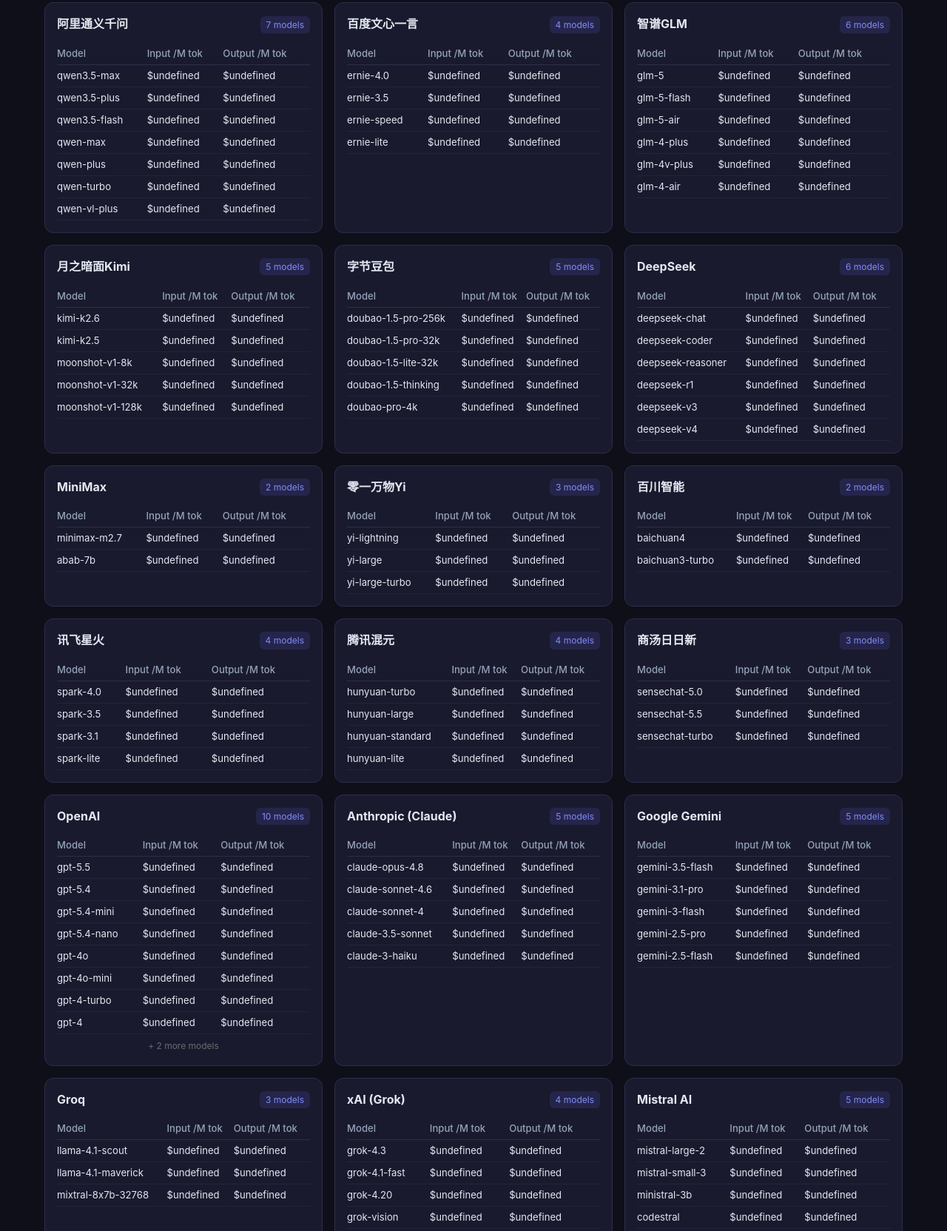
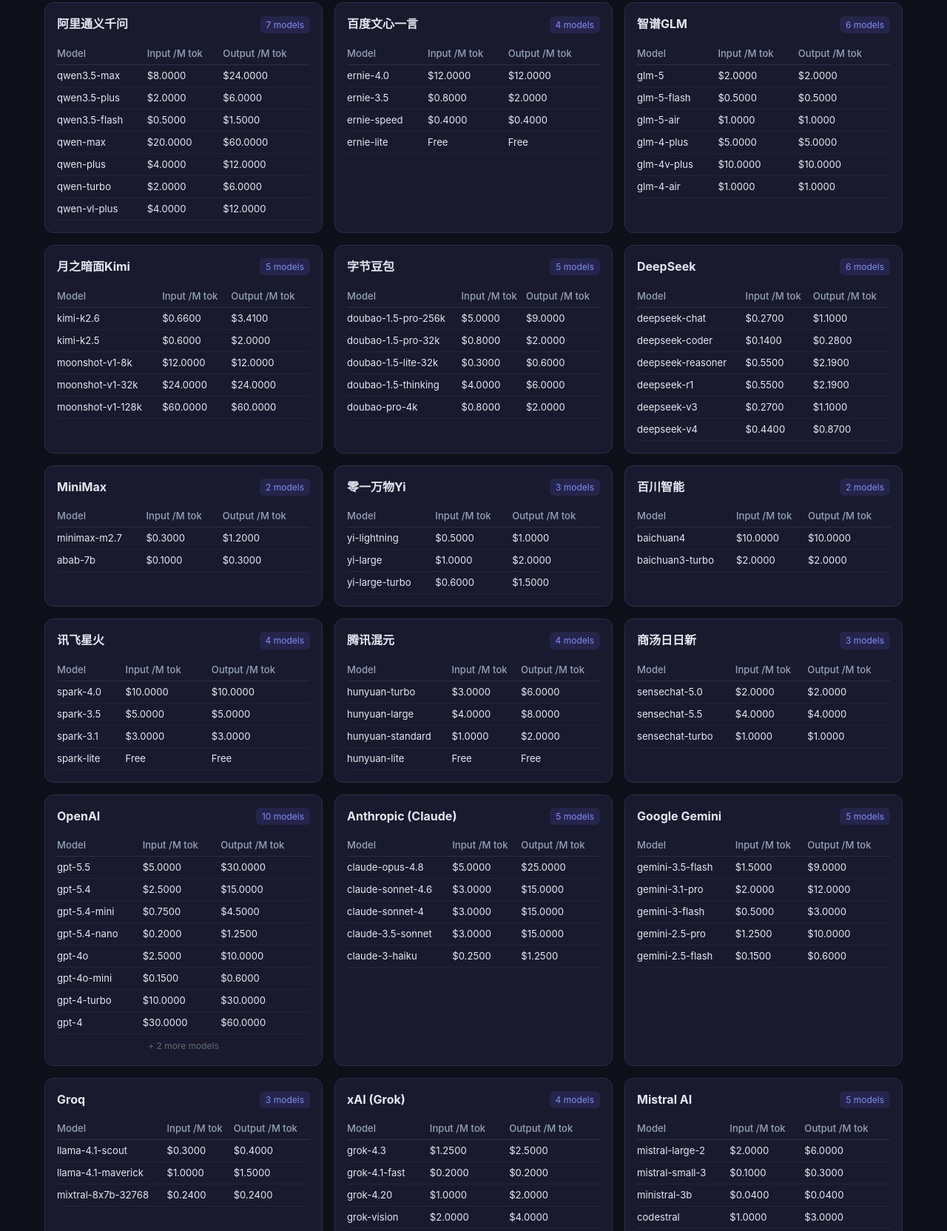
Before and after one commit to lijustin655/token-tracker-landing, a plain HTML site: page pricing.html in a window 1280 px wide. Shown: the part 316-1980 px from the top of the page at 74% size. Drawn offline with Linux system fonts and the light colour scheme.

Commit message:
Fix pricing page: correct price field access

```diff
--- a/pricing.html
+++ b/pricing.html
@@ -50,13 +50,13 @@
       </div>
       <table>
         <tr><th>Model</th><th>Input /M tok</th><th>Output /M tok</th></tr>
-        <tr><td>qwen3.5-max</td><td>$undefined</td><td>$undefined</td></tr>
-<tr><td>qwen3.5-plus</td><td>$undefined</td><td>$undefined</td></tr>
-<tr><td>qwen3.5-flash</td><td>$undefined</td><td>$undefined</td></tr>
-<tr><td>qwen-max</td><td>$undefined</td><td>$undefined</td></tr>
-<tr><td>qwen-plus</td><td>$undefined</td><td>$undefined</td></tr>
-<tr><td>qwen-turbo</td><td>$undefined</td><td>$undefined</td></tr>
-<tr><td>qwen-vl-plus</td><td>$undefined</td><td>$undefined</td></tr>
+        <tr><td>qwen3.5-max</td><td>$8.0000</td><td>$24.0000</td></tr>
+<tr><td>qwen3.5-plus</td><td>$2.0000</td><td>$6.0000</td></tr>
+<tr><td>qwen3.5-flash</td><td>$0.5000</td><td>$1.5000</td></tr>
+<tr><td>qwen-max</td><td>$20.0000</td><td>$60.0000</td></tr>
+<tr><td>qwen-plus</td><td>$4.0000</td><td>$12.0000</td></tr>
+<tr><td>qwen-turbo</td><td>$2.0000</td><td>$6.0000</td></tr>
+<tr><td>qwen-vl-plus</td><td>$4.0000</td><td>$12.0000</td></tr>
       </table>
 
     </div>
@@ -67,10 +67,10 @@
       </div>
       <table>
         <tr><th>Model</th><th>Input /M tok</th><th>Output /M tok</th></tr>
-        <tr><td>ernie-4.0</td><td>$undefined</td><td>$undefined</td></tr>
-<tr><td>ernie-3.5</td><td>$undefined</td><td>$undefined</td></tr>
-<tr><td>ernie-speed</td><td>$undefined</td><td>$undefined</td></tr>
-<tr><td>ernie-lite</td><td>$undefined</td><td>$undefined</td></tr>
+        <tr><td>ernie-4.0</td><td>$12.0000</td><td>$12.0000</td></tr>
+<tr><td>ernie-3.5</td><td>$0.8000</td><td>$2.0000</td></tr>
+<tr><td>ernie-speed</td><td>$0.4000</td><td>$0.4000</td></tr>
+<tr><td>ernie-lite</td><td>Free</td><td>Free</td></tr>
       </table>
 
     </div>
@@ -81,12 +81,12 @@
       </div>
       <table>
         <tr><th>Model</th><th>Input /M tok</th><th>Output /M tok</th></tr>
-        <tr><td>glm-5</td><td>$undefined</td><td>$undefined</td></tr>
-<tr><td>glm-5-flash</td><td>$undefined</td><td>$undefined</td></tr>
-<tr><td>glm-5-air</td><td>$undefined</td><td>$undefined</td></tr>
-<tr><td>glm-4-plus</td><td>$undefined</td><td>$undefined</td></tr>
-<tr><td>glm-4v-plus</td><td>$undefined</td><td>$undefined</td></tr>
-<tr><td>glm-4-air</td><td>$undefined</td><td>$undefined</td></tr>
+        <tr><td>glm-5</td><td>$2.0000</td><td>$2.0000</td></tr>
+<tr><td>glm-5-flash</td><td>$0.5000</td><td>$0.5000</td></tr>
+<tr><td>glm-5-air</td><td>$1.0000</td><td>$1.0000</td></tr>
+<tr><td>glm-4-plus</td><td>$5.0000</td><td>$5.0000</td></tr>
+<tr><td>glm-4v-plus</td><td>$10.0000</td><td>$10.0000</td></tr>
+<tr><td>glm-4-air</td><td>$1.0000</td><td>$1.0000</td></tr>
       </table>
 
     </div>
@@ -97,11 +97,11 @@
       </div>
       <table>
         <tr><th>Model</th><th>Input /M tok</th><th>Output /M tok</th></tr>
-        <tr><td>kimi-k2.6</td><td>$undefined</td><td>$undefined</td></tr>
-<tr><td>kimi-k2.5</td><td>$undefined</td><td>$undefined</td></tr>
-<tr><td>moonshot-v1-8k</td><td>$undefined</td><td>$undefined</td></tr>
-<tr><td>moonshot-v1-32k</td><td>$undefined</td><td>$undefined</td></tr>
-<tr><td>moonshot-v1-128k</td><td>$undefined</td><td>$undefined</td></tr>
+        <tr><td>kimi-k2.6</td><td>$0.6600</td><td>$3.4100</td></tr>
+<tr><td>kimi-k2.5</td><td>$0.6000</td><td>$2.0000</td></tr>
+<tr><td>moonshot-v1-8k</td><td>$12.0000</td><td>$12.0000</td></tr>
+<tr><td>moonshot-v1-32k</td><td>$24.0000</td><td>$24.0000</td></tr>
+<tr><td>moonshot-v1-128k</td><td>$60.0000</td><td>$60.0000</td></tr>
       </table>
 
     </div>
@@ -112,11 +112,11 @@
       </div>
       <table>
         <tr><th>Model</th><th>Input /M tok</th><th>Output /M tok</th></tr>
-        <tr><td>doubao-1.5-pro-256k</td><td>$undefined</td><td>$undefined</td></tr>
-<tr><td>doubao-1.5-pro-32k</td><td>$undefined</td><td>$undefined</td></tr>
-<tr><td>doubao-1.5-lite-32k</td><td>$undefined</td><td>$undefined</td></tr>
-<tr><td>doubao-1.5-thinking</td><td>$undefined</td><td>$undefined</td></tr>
-<tr><td>doubao-pro-4k</td><td>$undefined</td><td>$undefined</td></tr>
+        <tr><td>doubao-1.5-pro-256k</td><td>$5.0000</td><td>$9.0000</td></tr>
+<tr><td>doubao-1.5-pro-32k</td><td>$0.8000</td><td>$2.0000</td></tr>
+<tr><td>doubao-1.5-lite-32k</td><td>$0.3000</td><td>$0.6000</td></tr>
+<tr><td>doubao-1.5-thinking</td><td>$4.0000</td><td>$6.0000</td></tr>
+<tr><td>doubao-pro-4k</td><td>$0.8000</td><td>$2.0000</td></tr>
       </table>
 
     </div>
@@ -127,12 +127,12 @@
       </div>
       <table>
         <tr><th>Model</th><th>Input /M tok</th><th>Output /M tok</th></tr>
-        <tr><td>deepseek-chat</td><td>$undefined</td><td>$undefined</td></tr>
-<tr><td>deepseek-coder</td><td>$undefined</td><td>$undefined</td></tr>
-<tr><td>deepseek-reasoner</td><td>$undefined</td><td>$undefined</td></tr>
-<tr><td>deepseek-r1</td><td>$undefined</td><td>$undefined</td></tr>
-<tr><td>deepseek-v3</td><td>$undefined</td><td>$undefined</td></tr>
-<tr><td>deepseek-v4</td><td>$undefined</td><td>$undefined</td></tr>
+        <tr><td>deepseek-chat</td><td>$0.2700</td><td>$1.1000</td></tr>
+<tr><td>deepseek-coder</td><td>$0.1400</td><td>$0.2800</td></tr>
+<tr><td>deepseek-reasoner</td><td>$0.5500</td><td>$2.1900</td></tr>
+<tr><td>deepseek-r1</td><td>$0.5500</td><td>$2.1900</td></tr>
+<tr><td>deepseek-v3</td><td>$0.2700</td><td>$1.1000</td></tr>
+<tr><td>deepseek-v4</td><td>$0.4400</td><td>$0.8700</td></tr>
       </table>
 
     </div>
@@ -143,8 +143,8 @@
       </div>
       <table>
         <tr><th>Model</th><th>Input /M tok</th><th>Output /M tok</th></tr>
-        <tr><td>minimax-m2.7</td><td>$undefined</td><td>$undefined</td></tr>
-<tr><td>abab-7b</td><td>$undefined</td><td>$undefined</td></tr>
+        <tr><td>minimax-m2.7</td><td>$0.3000</td><td>$1.2000</td></tr>
+<tr><td>abab-7b</td><td>$0.1000</td><td>$0.3000</td></tr>
       </table>
 
     </div>
@@ -155,9 +155,9 @@
       </div>
       <table>
         <tr><th>Model</th><th>Input /M tok</th><th>Output /M tok</th></tr>
-        <tr><td>yi-lightning</td><td>$undefined</td><td>$undefined</td></tr>
-<tr><td>yi-large</td><td>$undefined</td><td>$undefined</td></tr>
-<tr><td>yi-large-turbo</td><td>$undefined</td><td>$undefined</td></tr>
+        <tr><td>yi-lightning</td><td>$0.5000</td><td>$1.0000</td></tr>
+<tr><td>yi-large</td><td>$1.0000</td><td>$2.0000</td></tr>
+<tr><td>yi-large-turbo</td><td>$0.6000</td><td>$1.5000</td></tr>
       </table>
 
     </div>
@@ -168,8 +168,8 @@
       </div>
       <table>
         <tr><th>Model</th><th>Input /M tok</th><th>Output /M tok</th></tr>
-        <tr><td>baichuan4</td><td>$undefined</td><td>$undefined</td></tr>
-<tr><td>baichuan3-turbo</td><td>$undefined</td><td>$undefined</td></tr>
+        <tr><td>baichuan4</td><td>$10.0000</td><td>$10.0000</td></tr>
+<tr><td>baichuan3-turbo</td><td>$2.0000</td><td>$2.0000</td></tr>
       </table>
 
     </div>
@@ -180,10 +180,10 @@
       </div>
       <table>
         <tr><th>Model</th><th>Input /M tok</th><th>Output /M tok</th></tr>
-        <tr><td>spark-4.0</td><td>$undefined</td><td>$undefined</td></tr>
-<tr><td>spark-3.5</td><td>$undefined</td><td>$undefined</td></tr>
-<tr><td>spark-3.1</td><td>$undefined</td><td>$undefined</td></tr>
-<tr><td>spark-lite</td><td>$undefined</td><td>$undefined</td></tr>
+        <tr><td>spark-4.0</td><td>$10.0000</td><td>$10.0000</td></tr>
+<tr><td>spark-3.5</td><td>$5.0000</td><td>$5.0000</td></tr>
+<tr><td>spark-3.1</td><td>$3.0000</td><td>$3.0000</td></tr>
+<tr><td>spark-lite</td><td>Free</td><td>Free</td></tr>
       </table>
 
     </div>
@@ -194,10 +194,10 @@
       </div>
       <table>
         <tr><th>Model</th><th>Input /M tok</th><th>Output /M tok</th></tr>
-        <tr><td>hunyuan-turbo</td><td>$undefined</td><td>$undefined</td></tr>
-<tr><td>hunyuan-large</td><td>$undefined</td><td>$undefined</td></tr>
-<tr><td>hunyuan-standard</td><td>$undefined</td><td>$undefined</td></tr>
-<tr><td>hunyuan-lite</td><td>$undefined</td><td>$undefined</td></tr>
+        <tr><td>hunyuan-turbo</td><td>$3.0000</td><td>$6.0000</td></tr>
+<tr><td>hunyuan-large</td><td>$4.0000</td><td>$8.0000</td></tr>
+<tr><td>hunyuan-standard</td><td>$1.0000</td><td>$2.0000</td></tr>
+<tr><td>hunyuan-lite</td><td>Free</td><td>Free</td></tr>
       </table>
 
     </div>
@@ -208,9 +208,9 @@
       </div>
       <table>
         <tr><th>Model</th><th>Input /M tok</th><th>Output /M tok</th></tr>
-        <tr><td>sensechat-5.0</td><td>$undefined</td><td>$undefined</td></tr>
-<tr><td>sensechat-5.5</td><td>$undefined</td><td>$undefined</td></tr>
-<tr><td>sensechat-turbo</td><td>$undefined</td><td>$undefined</td></tr>
+        <tr><td>sensechat-5.0</td><td>$2.0000</td><td>$2.0000</td></tr>
+<tr><td>sensechat-5.5</td><td>$4.0000</td><td>$4.0000</td></tr>
+<tr><td>sensechat-turbo</td><td>$1.0000</td><td>$1.0000</td></tr>
       </table>
 
     </div>
@@ -221,14 +221,14 @@
       </div>
       <table>
         <tr><th>Model</th><th>Input /M tok</th><th>Output /M tok</th></tr>
-        <tr><td>gpt-5.5</td><td>$undefined</td><td>$undefined</td></tr>
-<tr><td>gpt-5.4</td><td>$undefined</td><td>$undefined</td></tr>
-<tr><td>gpt-5.4-mini</td><td>$undefined</td><td>$undefined</td></tr>
-<tr><td>gpt-5.4-nano</td><td>$undefined</td><td>$undefined</td></tr>
-<tr><td>gpt-4o</td><td>$undefined</td><td>$undefined</td></tr>
-<tr><td>gpt-4o-mini</td><td>$undefined</td><td>$undefined</td></tr>
-<tr><td>gpt-4-turbo</td><td>$undefined</td><td>$undefined</td></tr>
-<tr><td>gpt-4</td><td>$undefined</td><td>$undefined</td></tr>
+        <tr><td>gpt-5.5</td><td>$5.0000</td><td>$30.0000</td></tr>
+<tr><td>gpt-5.4</td><td>$2.5000</td><td>$15.0000</td></tr>
+<tr><td>gpt-5.4-mini</td><td>$0.7500</td><td>$4.5000</td></tr>
+<tr><td>gpt-5.4-nano</td><td>$0.2000</td><td>$1.2500</td></tr>
+<tr><td>gpt-4o</td><td>$2.5000</td><td>$10.0000</td></tr>
+<tr><td>gpt-4o-mini</td><td>$0.1500</td><td>$0.6000</td></tr>
+<tr><td>gpt-4-turbo</td><td>$10.0000</td><td>$30.0000</td></tr>
+<tr><td>gpt-4</td><td>$30.0000</td><td>$60.0000</td></tr>
       </table>
       <p class="more">+ 2 more models</p>
     </div>
@@ -239,11 +239,11 @@
       </div>
       <table>
         <tr><th>Model</th><th>Input /M tok</th><th>Output /M tok</th></tr>
-        <tr><td>claude-opus-4.8</td><td>$undefined</td><td>$undefined</td></tr>
-<tr><td>claude-sonnet-4.6</td><td>$undefined</td><td>$undefined</td></tr>
-<tr><td>claude-sonnet-4</td><td>$undefined</td><td>$undefined</td></tr>
-<tr><td>claude-3.5-sonnet</td><td>$undefined</td><td>$undefined</td></tr>
-<tr><td>claude-3-haiku</td><td>$undefined</td><td>$undefined</td></tr>
+        <tr><td>claude-opus-4.8</td><td>$5.0000</td><td>$25.0000</td></tr>
+<tr><td>claude-sonnet-4.6</td><td>$3.0000</td><td>$15.0000</td></tr>
+<tr><td>claude-sonnet-4</td><td>$3.0000</td><td>$15.0000</td></tr>
+<tr><td>claude-3.5-sonnet</td><td>$3.0000</td><td>$15.0000</td></tr>
+<tr><td>claude-3-haiku</td><td>$0.2500</td><td>$1.2500</td></tr>
       </table>
 
     </div>
@@ -254,11 +254,11 @@
       </div>
       <table>
         <tr><th>Model</th><th>Input /M tok</th><th>Output /M tok</th></tr>
-        <tr><td>gemini-3.5-flash</td><td>$undefined</td><td>$undefined</td></tr>
-<tr><td>gemini-3.1-pro</td><td>$undefined</td><td>$undefined</td></tr>
-<tr><td>gemini-3-flash</td><td>$undefined</td><td>$undefined</td></tr>
-<tr><td>gemini-2.5-pro</td><td>$undefined</td><td>$undefined</td></tr>
-<tr><td>gemini-2.5-flash</td><td>$undefined</td><td>$undefined</td></tr>
+        <tr><td>gemini-3.5-flash</td><td>$1.5000</td><td>$9.0000</td></tr>
+<tr><td>gemini-3.1-pro</td><td>$2.0000</td><td>$12.0000</td></tr>
+<tr><td>gemini-3-flash</td><td>$0.5000</td><td>$3.0000</td></tr>
+<tr><td>gemini-2.5-pro</td><td>$1.2500</td><td>$10.0000</td></tr>
+<tr><td>gemini-2.5-flash</td><td>$0.1500</td><td>$0.6000</td></tr>
       </table>
 
     </div>
@@ -269,9 +269,9 @@
       </div>
       <table>
         <tr><th>Model</th><th>Input /M tok</th><th>Output /M tok</th></tr>
-        <tr><td>llama-4.1-scout</td><td>$undefined</td><td>$undefined</td></tr>
-<tr><td>llama-4.1-maverick</td><td>$undefined</td><td>$undefined</td></tr>
-<tr><td>mixtral-8x7b-32768</td><td>$undefined</td><td>$undefined</td></tr>
+        <tr><td>llama-4.1-scout</td><td>$0.3000</td><td>$0.4000</td></tr>
+<tr><td>llama-4.1-maverick</td><td>$1.0000</td><td>$1.5000</td></tr>
+<tr><td>mixtral-8x7b-32768</td><td>$0.2400</td><td>$0.2400</td></tr>
       </table>
 
     </div>
@@ -282,10 +282,10 @@
       </div>
       <table>
         <tr><th>Model</th><th>Input /M tok</th><th>Output /M tok</th></tr>
-        <tr><td>grok-4.3</td><td>$undefined</td><td>$undefined</td></tr>
-<tr><td>grok-4.1-fast</td><td>$undefined</td><td>$undefined</td></tr>
-<tr><td>grok-4.20</td><td>$undefined</td><td>$undefined</td></tr>
-<tr><td>grok-vision</td><td>$undefined</td><td>$undefined</td></tr>
+        <tr><td>grok-4.3</td><td>$1.2500</td><td>$2.5000</td></tr>
+<tr><td>grok-4.1-fast</td><td>$0.2000</td><td>$0.2000</td></tr>
+<tr><td>grok-4.20</td><td>$1.0000</td><td>$2.0000</td></tr>
+<tr><td>grok-vision</td><td>$2.0000</td><td>$4.0000</td></tr>
       </table>
 
     </div>
@@ -296,11 +296,11 @@
       </div>
       <table>
         <tr><th>Model</th><th>Input /M tok</th><th>Output /M tok</th></tr>
-        <tr><td>mistral-large-2</td><td>$undefined</td><td>$undefined</td></tr>
-<tr><td>mistral-small-3</td><td>$undefined</td><td>$undefined</td></tr>
-<tr><td>ministral-3b</td><td>$undefined</td><td>$undefined</td></tr>
-<tr><td>codestral</td><td>$undefined</td><td>$undefined</td></tr>
-<tr><td>pixtral-large</td><td>$undefined</td><td>$undefined</td></tr>
+        <tr><td>mistral-large-2</td><td>$2.0000</td><td>$6.0000</td></tr>
+<tr><td>mistral-small-3</td><td>$0.1000</td><td>$0.3000</td></tr>
+<tr><td>ministral-3b</td><td>$0.0400</td><td>$0.0400</td></tr>
+<tr><td>codestral</td><td>$1.0000</td><td>$3.0000</td></tr>
+<tr><td>pixtral-large</td><td>$2.0000</td><td>$6.0000</td></tr>
       </table>
 
     </div>
@@ -311,13 +311,13 @@
       </div>
       <table>
         <tr><th>Model</th><th>Input /M tok</th><th>Output /M tok</th></tr>
-        <tr><td>deepseek-v3.1</td><td>$undefined</td><td>$undefined</td></tr>
-<tr><td>deepseek-r1</td><td>$undefined</td><td>$undefined</td></tr>
-<tr><td>meta-llama-3.3-70b</td><td>$undefined</td><td>$undefined</td></tr>
-<tr><td>meta-llama-3.1-405b</td><td>$undefined</td><td>$undefined</td></tr>
-<tr><td>qwen-3.6-plus</td><td>$undefined</td><td>$undefined</td></tr>
-<tr><td>gpt-oss-20b</td><td>$undefined</td><td>$undefined</td></tr>
-<tr><td>gpt-oss-120b</td><td>$undefined</td><td>$undefined</td></tr>
+        <tr><td>deepseek-v3.1</td><td>$0.6000</td><td>$1.7000</td></tr>
+<tr><td>deepseek-r1</td><td>$3.0000</td><td>$7.0000</td></tr>
+<tr><td>meta-llama-3.3-70b</td><td>$0.8800</td><td>$0.8800</td></tr>
+<tr><td>meta-llama-3.1-405b</td><td>$2.0000</td><td>$2.0000</td></tr>
+<tr><td>qwen-3.6-plus</td><td>$0.5000</td><td>$3.0000</td></tr>
+<tr><td>gpt-oss-20b</td><td>$0.0500</td><td>$0.2000</td></tr>
+<tr><td>gpt-oss-120b</td><td>$0.1500</td><td>$0.6000</td></tr>
       </table>
 
     </div>
@@ -328,11 +328,11 @@
       </div>
       <table>
         <tr><th>Model</th><th>Input /M tok</th><th>Output /M tok</th></tr>
-        <tr><td>llama-v3p3-70b</td><td>$undefined</td><td>$undefined</td></tr>
-<tr><td>llama-v3p1-405b</td><td>$undefined</td><td>$undefined</td></tr>
-<tr><td>deepseek-v3</td><td>$undefined</td><td>$undefined</td></tr>
-<tr><td>mixtral-8x22b</td><td>$undefined</td><td>$undefined</td></tr>
-<tr><td>qwen-3.5-72b</td><td>$undefined</td><td>$undefined</td></tr>
+        <tr><td>llama-v3p3-70b</td><td>$0.7000</td><td>$0.7000</td></tr>
+<tr><td>llama-v3p1-405b</td><td>$3.0000</td><td>$3.0000</td></tr>
+<tr><td>deepseek-v3</td><td>$0.7000</td><td>$1.4000</td></tr>
+<tr><td>mixtral-8x22b</td><td>$0.9000</td><td>$0.9000</td></tr>
+<tr><td>qwen-3.5-72b</td><td>$0.5000</td><td>$1.0000</td></tr>
       </table>
 
     </div>
@@ -343,9 +343,9 @@
       </div>
       <table>
         <tr><th>Model</th><th>Input /M tok</th><th>Output /M tok</th></tr>
-        <tr><td>sonar-pro</td><td>$undefined</td><td>$undefined</td></tr>
-<tr><td>sonar</td><td>$undefined</td><td>$undefined</td></tr>
-<tr><td>sonar-reasoning</td><td>$undefined</td><td>$undefined</td></tr>
+        <tr><td>sonar-pro</td><td>$5.0000</td><td>$5.0000</td></tr>
+<tr><td>sonar</td><td>$1.0000</td><td>$1.0000</td></tr>
+<tr><td>sonar-reasoning</td><td>$2.0000</td><td>$8.0000</td></tr>
       </table>
 
     </div>
@@ -356,14 +356,14 @@
       </div>
       <table>
         <tr><th>Model</th><th>Input /M tok</th><th>Output /M tok</th></tr>
-        <tr><td>openai/gpt-5.5</td><td>$undefined</td><td>$undefined</td></tr>
-<tr><td>openai/gpt-5.4</td><td>$undefined</td><td>$undefined</td></tr>
-<tr><td>anthropic/claude-opus-4.8</td><td>$undefined</td><td>$undefined</td></tr>
-<tr><td>anthropic/claude-sonnet-4.6</td><td>$undefined</td><td>$undefined</td></tr>
-<tr><td>google/gemini-3.1-pro</td><td>$undefined</td><td>$undefined</td></tr>
-<tr><td>x-ai/grok-4.3</td><td>$undefined</td><td>$undefined</td></tr>
-<tr><td>deepseek/deepseek-v4</td><td>$undefined</td><td>$undefined</td></tr>
-<tr><td>mistralai/mistral-large-2</td><td>$undefined</td><td>$undefined</td></tr>
+        <tr><td>openai/gpt-5.5</td><td>$5.0000</td><td>$30.0000</td></tr>
+<tr><td>openai/gpt-5.4</td><td>$2.5000</td><td>$15.0000</td></tr>
+<tr><td>anthropic/claude-opus-4.8</td><td>$5.0000</td><td>$25.0000</td></tr>
+<tr><td>anthropic/claude-sonnet-4.6</td><td>$3.0000</td><td>$15.0000</td></tr>
+<tr><td>google/gemini-3.1-pro</td><td>$2.0000</td><td>$12.0000</td></tr>
+<tr><td>x-ai/grok-4.3</td><td>$1.2500</td><td>$2.5000</td></tr>
+<tr><td>deepseek/deepseek-v4</td><td>$0.4400</td><td>$0.8700</td></tr>
+<tr><td>mistralai/mistral-large-2</td><td>$2.0000</td><td>$6.0000</td></tr>
       </table>
       <p class="more">+ 1 more models</p>
     </div>
@@ -374,10 +374,10 @@
       </div>
       <table>
         <tr><th>Model</th><th>Input /M tok</th><th>Output /M tok</th></tr>
-        <tr><td>Pro/deepseek-ai/DeepSeek-V3</td><td>$undefined</td><td>$undefined</td></tr>
-<tr><td>Qwen/Qwen3.5-72B</td><td>$undefined</td><td>$undefined</td></tr>
-<tr><td>Qwen/Qwen3.5-32B</td><td>$undefined</td><td>$undefined</td></tr>
-<tr><td>meta-llama/Llama-3.3-70B</td><td>$undefined</td><td>$undefined</td></tr>
+        <tr><td>Pro/deepseek-ai/DeepSeek-V3</td><td>$0.5000</td><td>$1.5000</td></tr>
+<tr><td>Qwen/Qwen3.5-72B</td><td>$0.4000</td><td>$1.0000</td></tr>
+<tr><td>Qwen/Qwen3.5-32B</td><td>$0.2000</td><td>$0.5000</td></tr>
+<tr><td>meta-llama/Llama-3.3-70B</td><td>$0.6000</td><td>$0.6000</td></tr>
       </table>
 
     </div>
```
